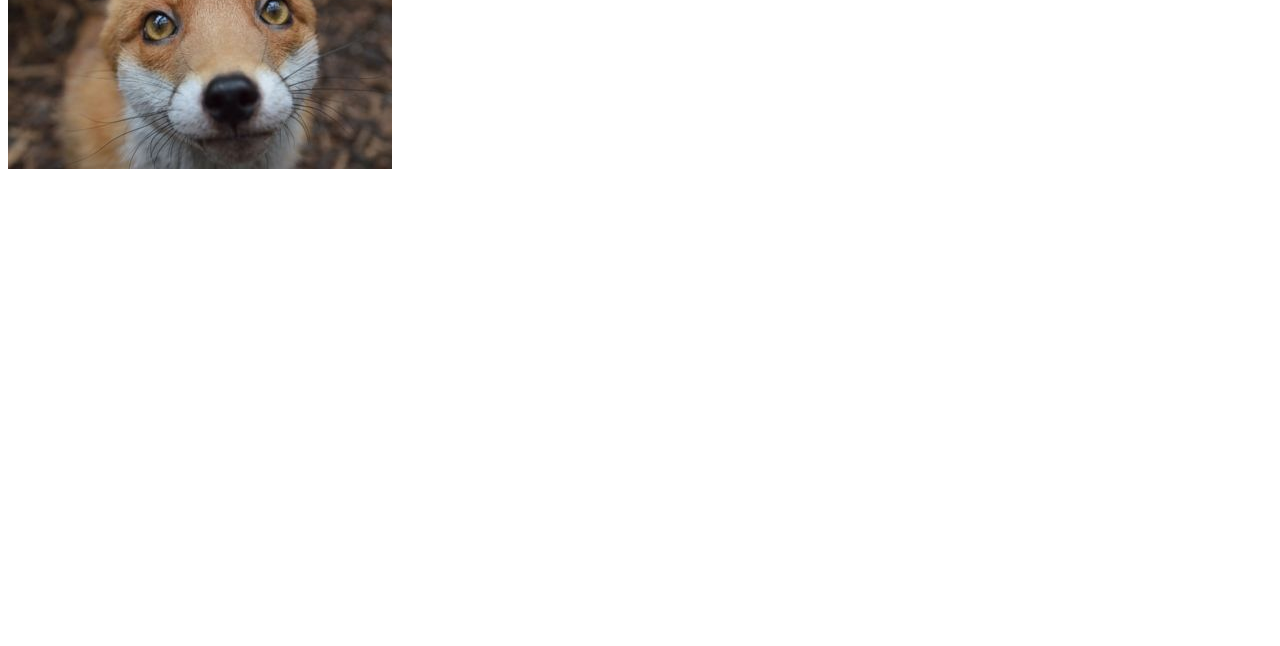
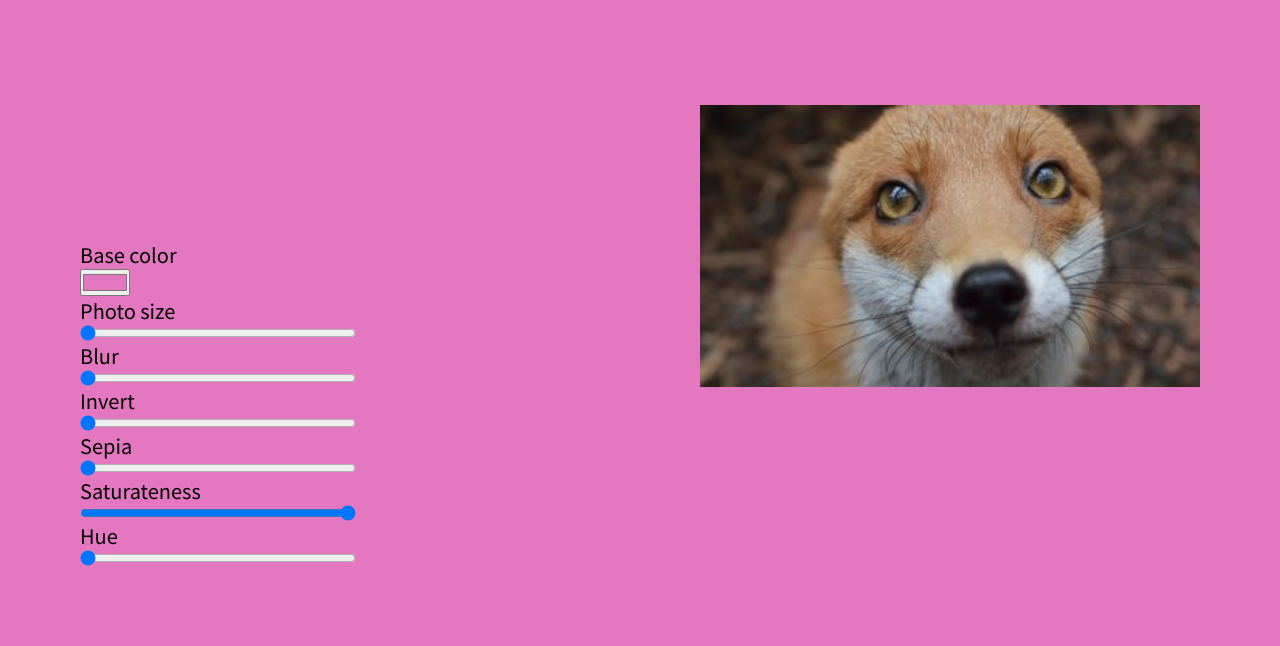
Before and after one commit to AlenaMikalaeynaLisava/EPAM_RS_LAB, a plain HTML site: page css-variables-and-js/index.html in a window 1280 px wide. Shown: the part 154-800 px from the top of the page. Drawn offline with Linux system fonts and the light colour scheme.

Commit message:
feat add css and script

```diff
--- a/css-variables-and-js/index.html
+++ b/css-variables-and-js/index.html
@@ -3,35 +3,38 @@
 <head>
     <meta charset="UTF-8">
     <meta name="viewport" content="width=device-width, initial-scale=1.0">
+    <link rel="preconnect" href="https://fonts.gstatic.com">
+    <link href="https://fonts.googleapis.com/css2?family=Noto+Sans+JP&display=swap" rel="stylesheet">
     <link rel="stylesheet" href="./style.css">
     <title>Css variables and JS</title>
 </head>
-<body>
+<body class="body">
     <div class="wrapper">
-        <h1 class="h1">фотофильтры</h1>
+        <h1 class="h1">Фотофильтры</h1>
         <div class="controls">
             <label for = "base"> Base color</label>
-            <input type="color" name="base" value = "#716B64">
+            <input type="color" name="base" value = "#E478C0">
 
             <label for = "size"> Photo size</label>
-            <input type = "range" name = "size" min = "10" max ="200"  value = "10" data-sizing = "px">
+            <input type = "range" name = "size" min = "500" max ="800"  value = "500" data-sizing = "px">
 
             <label for = "blur"> Blur </label>
-            <input type = "range" name = "blur" min = "10" max ="200"  value = "10" data-sizing = "px">
+            <input type = "range" name = "blur" min = "0" max ="100"  value = "0" data-sizing = "px">
 
             <label for = "invert"> Invert </label>
-            <input type = "range" name = "invert" min = "10" max ="200"  value = "10" data-sizing = "%">
+            <input type = "range" name = "invert" min = "0" max ="100"  value = "0" data-sizing = "%">
 
             <label for = "sepia"> Sepia </label>
-            <input type = "range" name = "sepia" min = "10" max ="200"  value = "10" data-sizing = "%">
+            <input type = "range" name = "sepia" min = "10" max ="200"  value = "0" data-sizing = "%">
 
             <label for = "saturate"> Saturateness </label>
-            <input type = "range" name = "saturate" min = "10" max ="200"  value = "10" data-sizing = "%">
+            <input type = "range" name = "saturate" min = "10" max ="100"  value = "100" data-sizing = "%">
 
             <label for = "hue-rotate"> Hue </label>
-            <input type = "range" name = "hue-rotate" min = "10" max ="200"  value = "10" data-sizing = "%">
+            <input type = "range" name = "hue-rotate" min = "0" max ="360"  value = "0" data-sizing = "deg">
         </div>
     </div>
     <img src="./pictures/fox.jpg" alt="fox">
+    <script src="./script.js"></script>
 </body>
 </html>
--- /dev/null
+++ b/css-variables-and-js/script.js
@@ -0,0 +1,9 @@
+const inputs = document.querySelectorAll('.controls input');
+
+    function handleUpdate() {
+      const suffix = this.dataset.sizing || '';
+      document.documentElement.style.setProperty(`--${this.name}`, this.value + suffix);
+    }
+
+    inputs.forEach(input => input.addEventListener('change', handleUpdate));
+    inputs.forEach(input => input.addEventListener('mousemove', handleUpdate));
--- a/css-variables-and-js/style.css
+++ b/css-variables-and-js/style.css
@@ -0,0 +1,47 @@
+* {
+  margin: 0;
+  padding: 0;
+  box-sizing: border-box;
+}
+:root {
+  --base: #e478c0;
+  --size: 500px;
+  --blur: 0px;
+  --invert: 0%;
+  --sepia: 0%;
+  --saturate: 100%;
+  --hue-rotate: 0%;
+}
+.body {
+  height: 100vh;
+  width: 100vw;
+  background: var(--base);
+  display: flex;
+  align-items: center;
+  justify-content: space-between;
+  padding: 0 80px;
+  font-family: "Noto Sans JP", sans-serif;
+}
+.wrapper,
+.controls {
+  display: flex;
+  flex-direction: column;
+  justify-content: space-between;
+  font-size: 20px;
+}
+.wrapper {
+  height: 100%;
+  padding: 80px 0;
+}
+.h1 {
+  /* color: var(--base); */
+  opacity: 0.4;
+  font-size: 40px;
+}
+img {
+  width: var(--size);
+  padding: var(--spacing);
+  background: var(--base);
+  filter: blur(var(--blur)) invert(var(--invert)) sepia(var(--sepia))
+    saturate(var(--saturate)) hue-rotate(var(--hue-rotate));
+}
```
